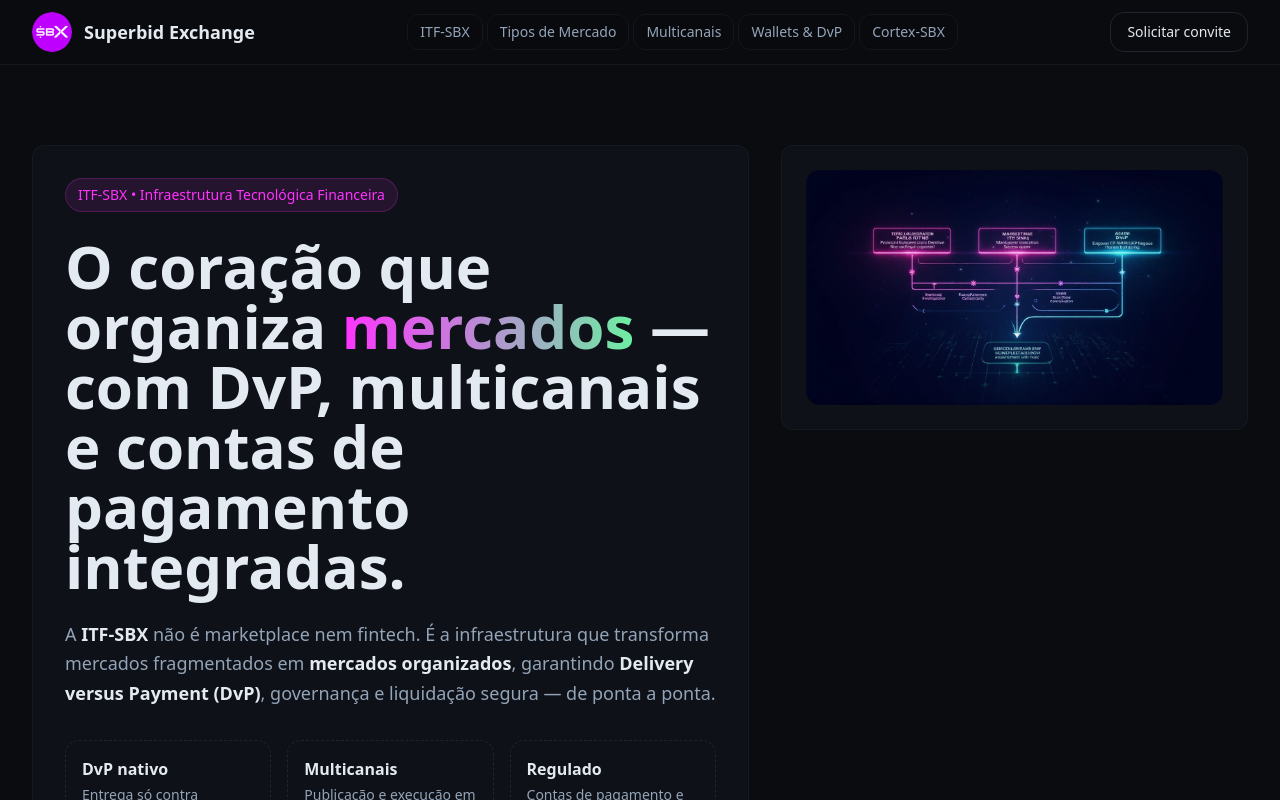
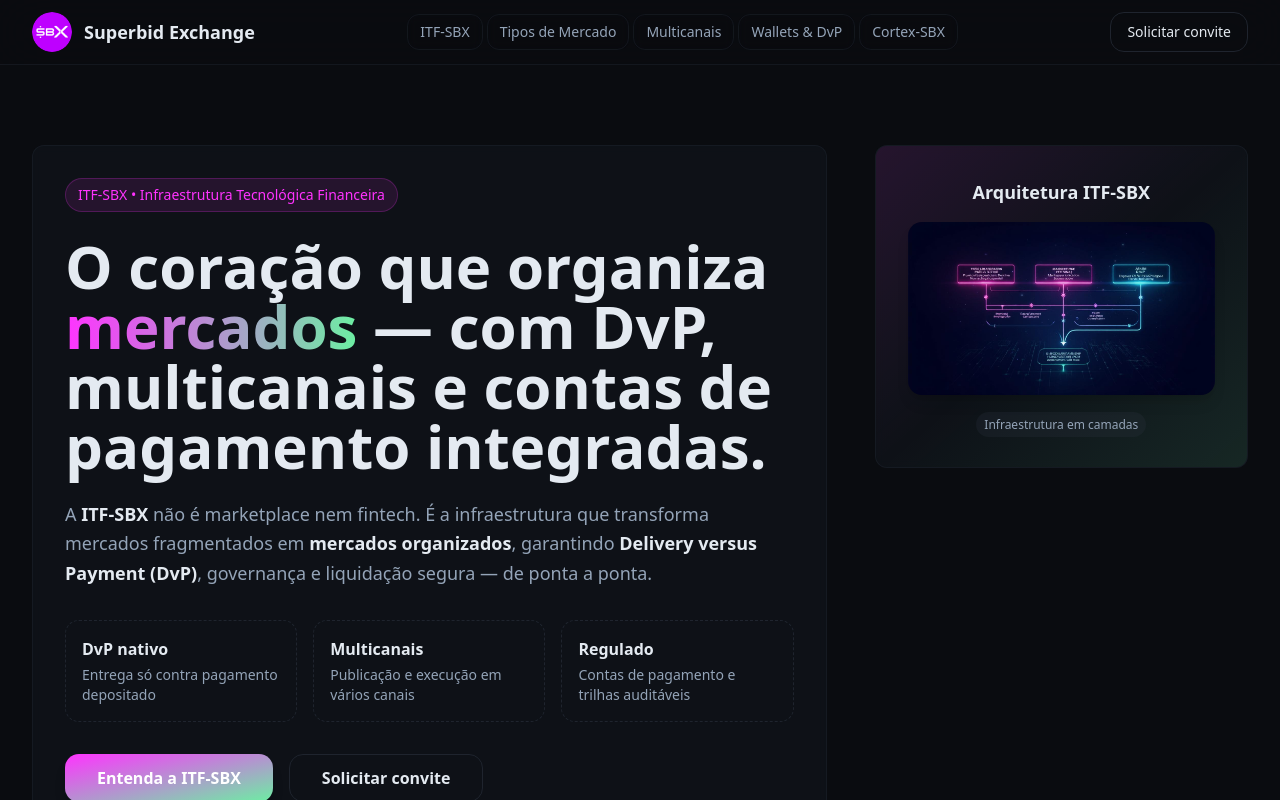
Before and after one commit to LucioNascimento/itf-nexus-spark, a React (Vite) app: page / in a window 1280 px wide. Shown: the top 800 px of the page. Built offline with nearby package versions, Linux system fonts and the light colour scheme; the HTML template or start-up script is replaced by a standard one.

Commit message:
Destacar imagem no header

```diff
--- a/src/components/Hero.tsx
+++ b/src/components/Hero.tsx
@@ -5,9 +5,9 @@ const Hero = () => {
   return (
     <section className="section-padding pt-20">
       <div className="container-custom">
-        <div className="grid lg:grid-cols-5 gap-8 items-start">
+        <div className="grid lg:grid-cols-3 gap-12 items-start">
           {/* Main Content */}
-          <div className="lg:col-span-3 space-y-6">
+          <div className="lg:col-span-2 space-y-6">
             <div className="card-glow rounded-xl p-8">
               <div className="inline-flex items-center gap-2 px-3 py-1.5 rounded-full border border-primary/20 bg-primary/10 text-primary text-sm font-medium mb-6">
                 ITF-SBX • Infraestrutura Tecnológica Financeira
@@ -49,14 +49,23 @@ const Hero = () => {
             </div>
           </div>
 
-          {/* Diagram */}
-          <div className="lg:col-span-2">
-            <div className="card-glow rounded-xl p-6">
-              <img
-                src={itfDiagram}
-                alt="Diagrama de alto nível da ITF-SBX mostrando as camadas de configuração, execução e liquidação"
-                className="w-full rounded-lg"
-              />
+          {/* Diagram - Now with more prominence */}
+          <div className="lg:col-span-1">
+            <div className="card-glow rounded-xl p-8 relative overflow-hidden">
+              <div className="absolute inset-0 bg-gradient-to-br from-primary/10 via-transparent to-accent/10 pointer-events-none"></div>
+              <div className="relative">
+                <h3 className="text-lg font-semibold mb-4 text-center">Arquitetura ITF-SBX</h3>
+                <img
+                  src={itfDiagram}
+                  alt="Diagrama de alto nível da ITF-SBX mostrando as camadas de configuração, execução e liquidação"
+                  className="w-full rounded-lg shadow-lg hover:scale-105 transition-transform duration-300"
+                />
+                <div className="mt-4 text-center">
+                  <span className="text-xs text-muted-foreground bg-muted/20 px-2 py-1 rounded-full">
+                    Infraestrutura em camadas
+                  </span>
+                </div>
+              </div>
             </div>
           </div>
         </div>
```
